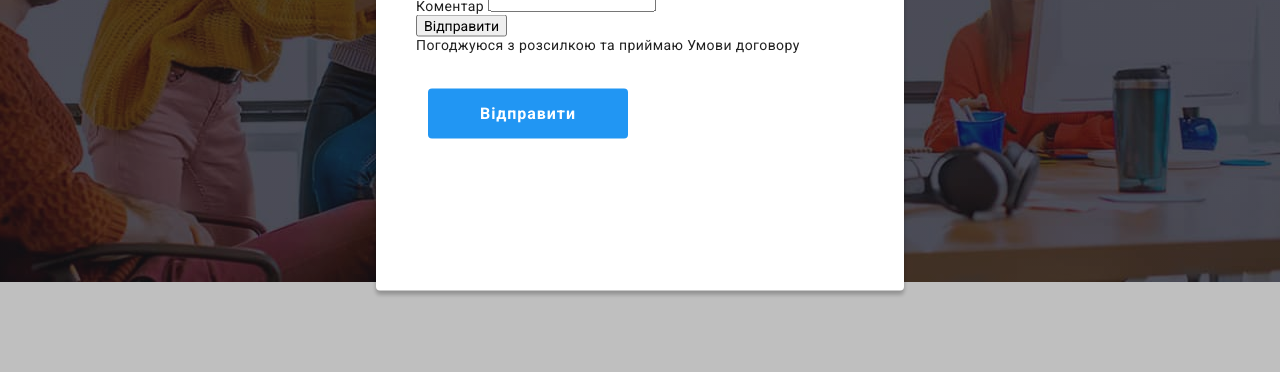
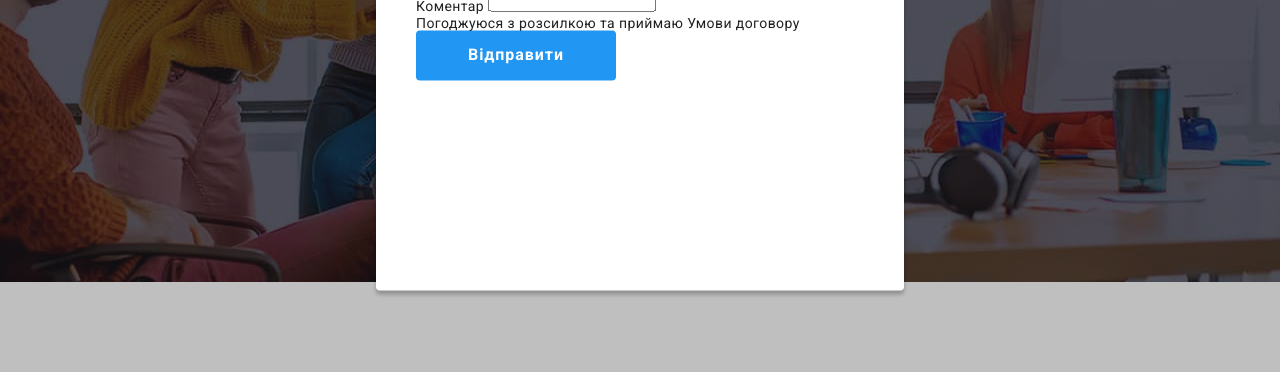
Before and after one commit to YuriiYatsenko/goit-markup-hw-06, a plain HTML site: page index.html in a window 1280 px wide. Both pictures are taken after a click on the button "Замовити послугу". Shown: the part 400-772 px from the top of the page. Drawn offline with nearby package versions, Linux system fonts and the light colour scheme.

Commit message:
12343r2cz

```diff
--- a/index.html
+++ b/index.html
@@ -375,11 +375,10 @@
                     <label for="comment">Коментар</label>
                     <textarea name="comment" id="comment" rows="5" placeholder="Введіть текст"></textarea>
                 </div>
-                <button type="submit">Відправити</button>
 
                 <p>Погоджуюся з розсилкою та приймаю Умови договору</p>
 
-                <button type="submit" class="submit-button">
+                <button type="submit" class="submit-button-modal">
                     Відправити
                 </button>
             </form>
--- a/styles/styles.css
+++ b/styles/styles.css
@@ -200,13 +200,14 @@ textarea {
     resize: none;
 }
 
-.button-studio:hover,
-.button-studio:focus,
-.button-studio:active {
+.submit-button-modal:hover,
+.submit-button-modal:focus,
+.submit-button-modal:active {
     background-color: var(--button-active);
+    box-shadow: 0 4px 4px var(--background-color-shadov);
 }
 
-.button-studio {
+.submit-button-modal {
     cursor: pointer;
     color: var(--title-primary-fon);
     background-color: var(--accent-color);
@@ -215,18 +216,19 @@ textarea {
     font-size: 16px;
     line-height: 1.8;
     font-Family: 'Roboto', sans-serif;
-    display: inline-block;
-    min-width: 216px;
+    display: flex;
+    min-width: 200px;
     height: 50px;
     border-radius: 4px;
     text-align: center;
-    padding: 10px 32px;
+    padding: 10px 52px;
     border: none;
 
     transition-property: background-color;
     transition-duration: 250ms;
     transition-timing-function: cubic-bezier(0.4, 0, 0.2, 1);
 }
+
 /*****************logo*********************/
 
 .logo {
@@ -888,6 +890,14 @@ header {
     transition-timing-function: cubic-bezier(0.4, 0, 0.2, 1);
 }
 
+.button:hover,
+.button:focus,
+.button:active {
+    color: var(--title-primary-fon);
+    background-color: var(--accent-color);
+    box-shadow: 0 4px 4px var(--background-color-shadov);
+}
+
 .nav-portfolio {
     display: flex;
     justify-content: center;
@@ -903,13 +913,6 @@ header {
     margin-right: 8px;
 }
 
-.button:hover,
-.button:focus,
-.button:active {
-    color: var(--title-primary-fon);
-    background-color: var(--accent-color);
-    box-shadow: 0 4px 4px var(--background-color-shadov);
-}
 
 .portfolio {
     display: flex;
```
